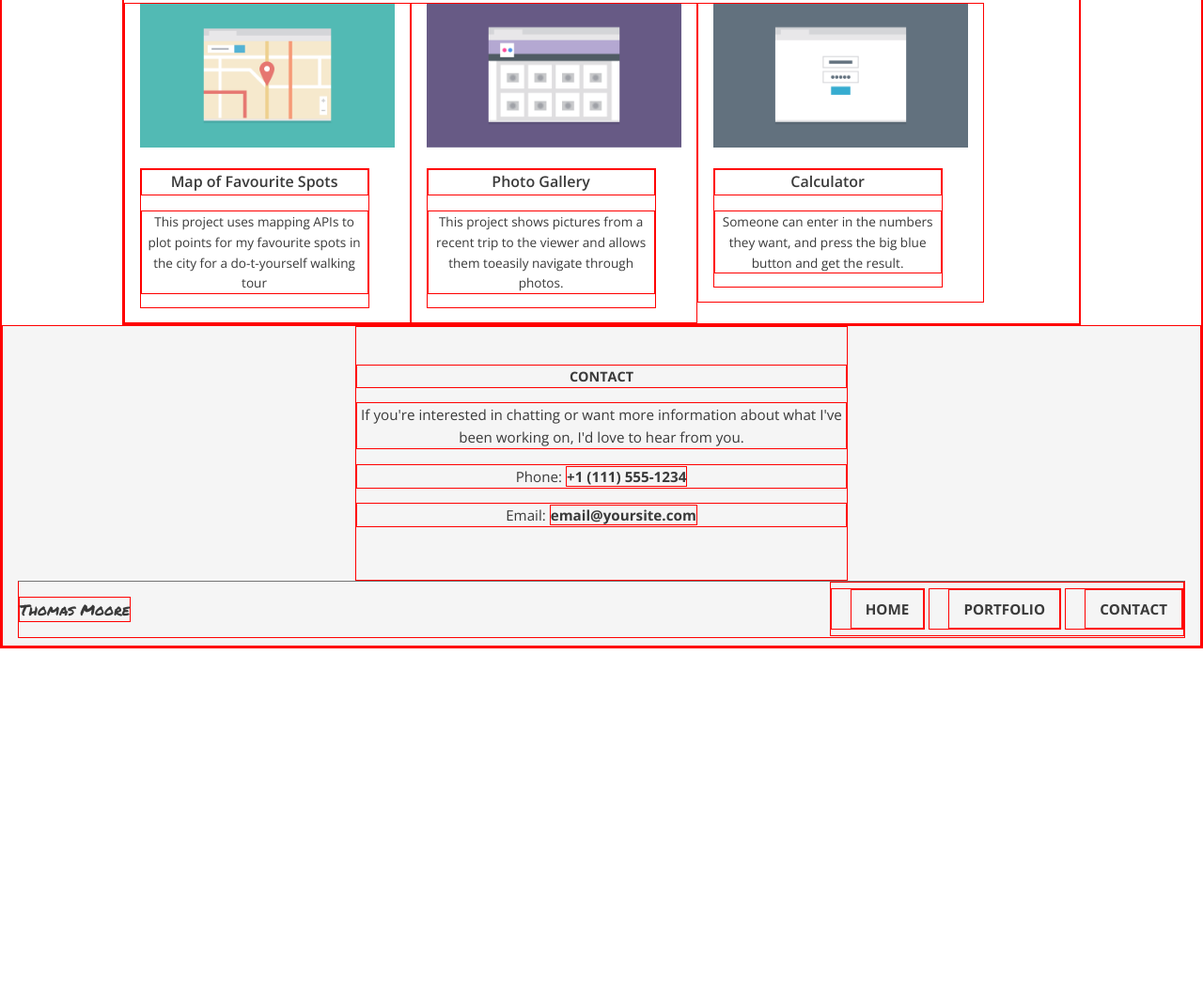
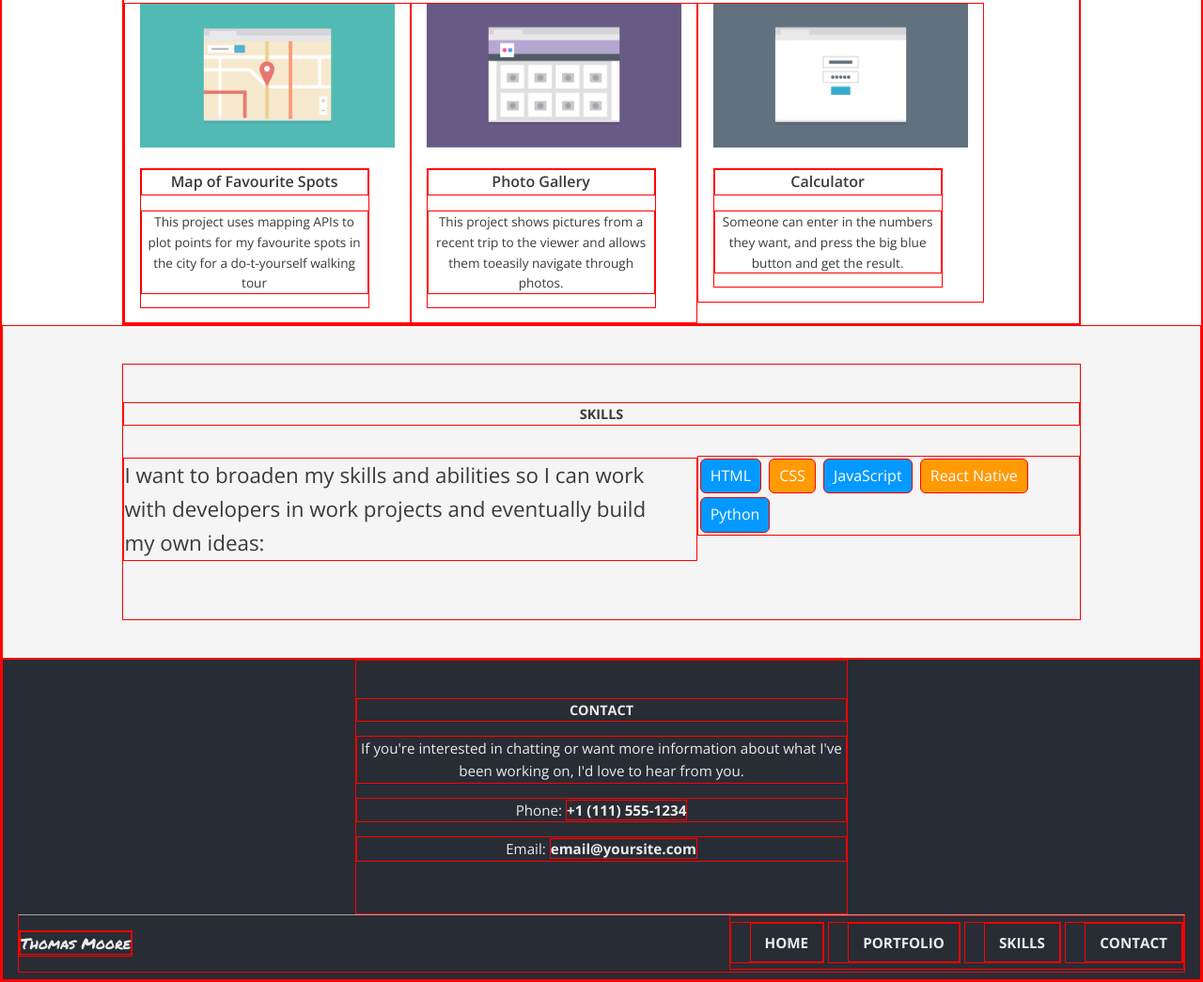
Before and after one commit to th-moore/techdegree-fewd-project-2, a plain HTML site: page index.html in a window 1280 px wide. Shown: the part 912-1957 px from the top of the page at 94% size. Before the commit the page ends 1602 px from the top, so only its background shows below. Drawn offline with nearby package versions, Linux system fonts and the light colour scheme.

Commit message:
Updated to include stretch goal features

```diff
--- a/css/style.css
+++ b/css/style.css
@@ -38,7 +38,8 @@ h2 {
     font-size: 0.9em;
 }
 
-img {
+img,
+.skills-content ul {
 	max-width: 100%;
 }
 
@@ -85,12 +86,18 @@ img {
     margin-bottom: 6px;
 }
 
-.main-nav a,
+.main-nav a {
+    font-size: .95em;
+    font-weight: 700;
+    color: #3a3a3a;
+    text-transform: uppercase;
+}
+
 .footer-nav-right a,
 .footer-to-top a {
     font-size: .95em;
     font-weight: 700;
-    color: #3a3a3a;
+    color: #ebebeb;
     text-transform: uppercase;
 }
 
@@ -103,13 +110,15 @@ img {
 
 /* Nav Content ===================== */
 
-.nav-content {
+.nav-content,
+.skills-content {
     text-align: center;
     max-width: 540px;
     margin: 0 auto;
 }
 
-.profile-photo {
+.profile-photo,
+.skills-content ul {
     display: block;
     width: 80%;
     margin-top: 20px;
@@ -118,13 +127,15 @@ img {
     margin-right: auto;
 }
 
-.profile-summary {
+.profile-summary,
+.skills-content p {
     text-align: center;
 }
 
 /* Portfolio ======================= */
 
-.projects-container h2 {
+.projects-container h2,
+.skills h2 {
     text-align: center;
 }
 
@@ -155,25 +166,53 @@ img {
     font-size: .85em;
 }
 
+/* Skills ========================== */
+
+.skills {
+    background: #f5f5f5;
+    padding-top: 40px;
+    padding-bottom: 40px;
+    margin: 0 auto;
+}
+
+.skills ul {
+    padding: 0;
+    text-align: left;
+}
+
+.skills li {
+    border-radius: 6px;
+    display: inline-block;
+    background: #ff9904;
+    color: white;
+    padding: 5px 10px;
+    margin: 2px;
+}
+
+.skills li:nth-child(odd) {
+    background: #0399ff;
+}
+
 /* Footer ========================== */
 
 .main-footer {
     padding-left: 1em;
     padding-right: 1em;
-    background: #f5f5f5;
+    background: #282C34;
 }
 
 .footer-content {
     padding-top: 40px;
     padding-bottom: 40px;
     text-align: center;
+    color: #ebebeb;
     max-width: 540px;
     margin: 0 auto;
 }
 
 .footer-nav {
     width: 100%;
-    border-top: 1px solid #747474;
+    border-top: 1px solid #a8a8a8;
     display: inline-block;
 }
 
@@ -185,7 +224,7 @@ img {
 }
 
 .footer-nav-name a {
-    color: #3a3a3a;
+    color: #ebebeb;
 }
 
 .footer-to-top {
@@ -219,7 +258,8 @@ img {
 
     /* Nav Content Tweaks ========== */
 
-    .nav-content {
+    .nav-content,
+    .skills-content {
         width: 90%;
         max-width: none;
         margin: 0 auto;
@@ -227,7 +267,8 @@ img {
         padding-bottom: 40px;
     }
 
-    .profile-summary {
+    .profile-summary,
+    .skills-content p {
         width: 60%;
         font-size: 1.2em;
         padding-right: 1em;
@@ -235,7 +276,8 @@ img {
         text-align: left;
     }
 
-    .profile-photo {
+    .profile-photo,
+    .skills-content ul {
         width: 40%;
         float: right;
     }
@@ -312,18 +354,21 @@ img {
 
     /* Nav Content Tweaks ========== */
 
-    .nav-content {
+    .nav-content,
+    .skills-content {
         width: 80%;
         margin: 0 auto;
         padding-top: 40px;
         padding-bottom: 40px;
     }
 
-    .profile-photo {
+    .profile-photo,
+    .skills-content ul {
         width: 40%;
     }
 
-    .profile-summary {
+    .profile-summary,
+    .skills-content p {
         font-size: 1.4em;
         width: 60%;
         float: left;
--- a/index.html
+++ b/index.html
@@ -17,14 +17,15 @@
 
     <header class="main-header">
 
-      <div class="nav-bar clearfix">
+      <nav class="nav-bar clearfix">
         <h1 id="home" class="my-name"><a href="#">Thomas Moore</a></h1>
         <ul class="main-nav">
           <li><a href="#home">Home</a></li>
           <li><a href="#portfolio">Portfolio</a></li>
+          <li><a href="#skills">Skills</a></li>
           <li><a href="#contact">Contact</a></li>
         </ul>
-      </div>
+      </nav>
 
       <div class="nav-content clearfix">
         <img class="profile-photo" src="img/responsive-layout-profile.png" alt="Headshot profile picture.">
@@ -90,6 +91,23 @@
         </div>
     </main>
 
+    <div class="skills clearfix">
+
+      <div class="skills-content clearfix">
+
+        <h2 id="skills">Skills</h2>
+
+        <p>I want to broaden my skills and abilities so I can work with developers in work projects and eventually build my own ideas:</p>
+        <ul class="skills-list">
+          <li>HTML</li>
+          <li>CSS</li>
+          <li>JavaScript</li>
+          <li>React Native</li>
+          <li>Python</li>
+        </ul>
+      </div>
+    </div>
+
     <footer class="main-footer">
 
       <div class="footer-content">
@@ -100,11 +118,12 @@
       </div>
 
       <div class="footer-nav">
-        <p class="footer-nav-name">Thomas Moore</p>
+        <p class="footer-nav-name"><a href="#home">Thomas Moore</a></p>
         <p class="footer-to-top"><a href="#home">Back to top</a></p>
         <ul class="footer-nav-right">
           <li><a href="#home">Home</a></li>
           <li><a href="#portfolio">Portfolio</a></li>
+          <li><a href="#skills">Skills</a></li>
           <li><a href="#contact">Contact</a></li>
         </ul>
       </div>
```
